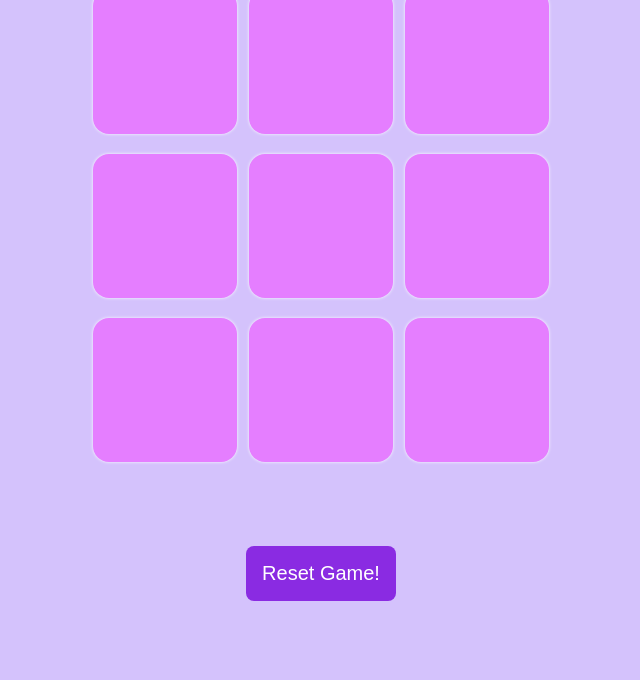
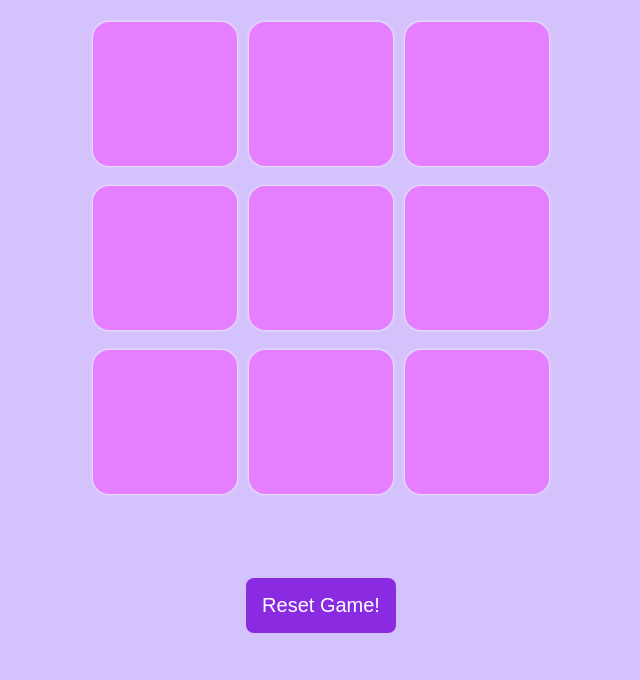
Before and after one commit to Saibaba483/Tic-Tac-Toe-Game, a plain HTML site: page index.html in a window 1280 px wide. Shown: the part 120-800 px from the top of the page, without its empty margins (319-959 px from the left). Drawn offline with Linux system fonts and the light colour scheme.

Commit message:
Update style.css

```diff
--- a/style.css
+++ b/style.css
@@ -17,7 +17,7 @@ h1 {
     height: 70vh;
     justify-content: center;
     display: flex;
-    margin-top: rem;
+    margin-top: 2rem;
 
 }
 .game {
```
